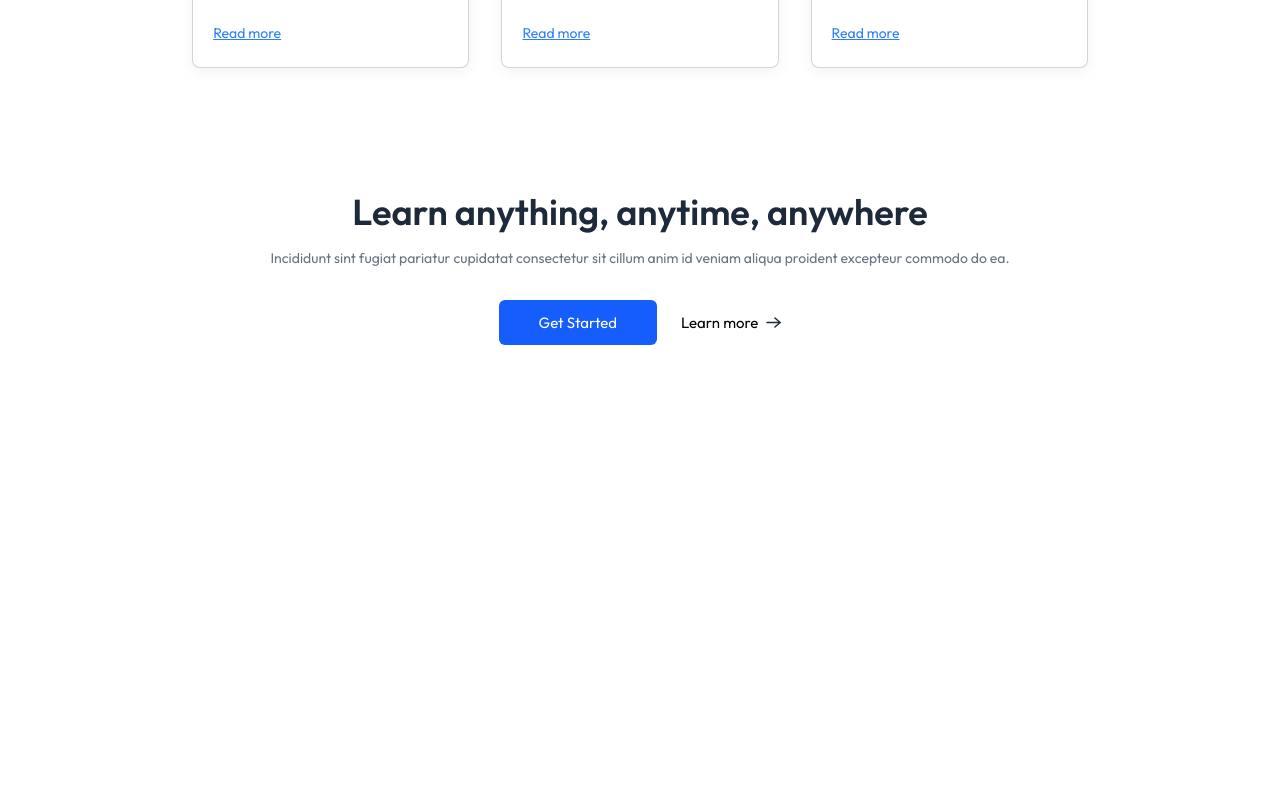
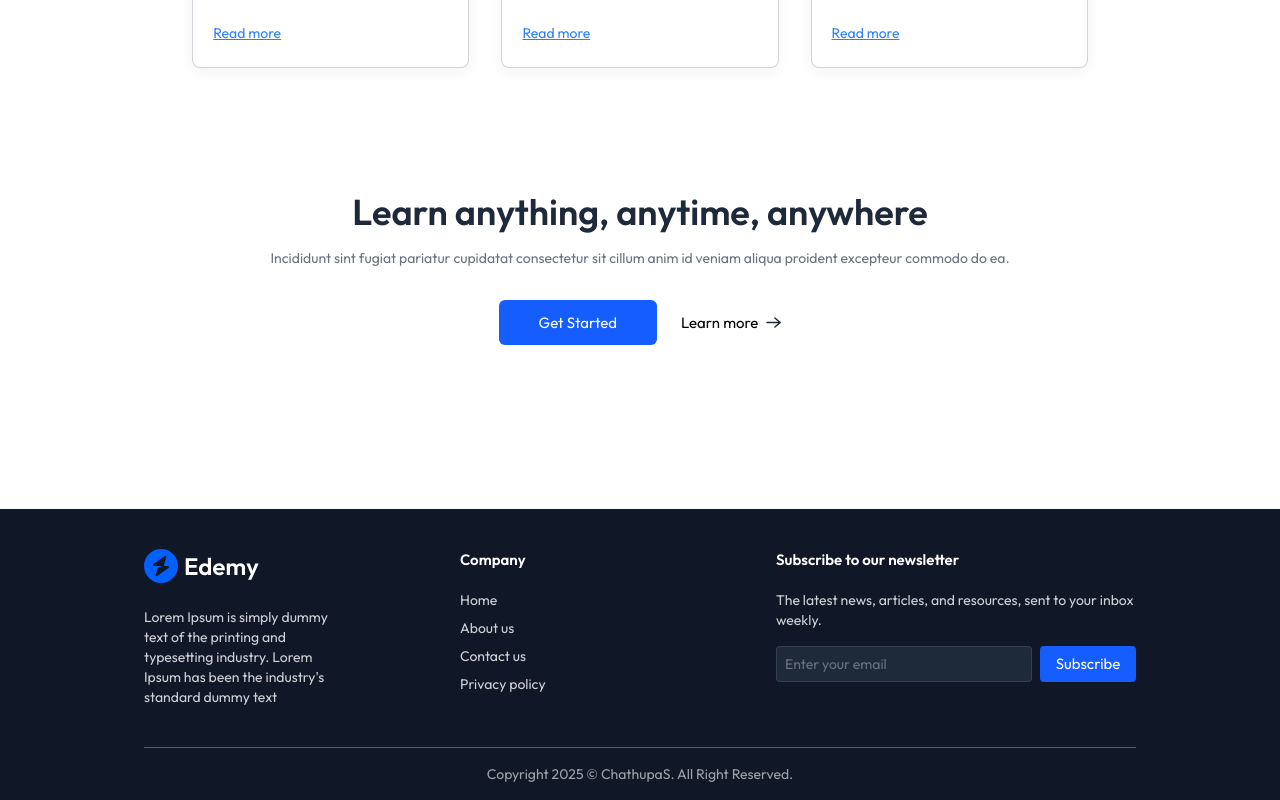
Before and after one commit to ChathupaS/SriLearnAcademy, a React (Vite) app in the folder client/: page / in a window 1280 px wide. Shown: the part 2208-3008 px from the top of the page. Before the commit the page ends 2649 px from the top, so only its background shows below. Built offline with nearby package versions, Linux system fonts and the light colour scheme; no server answers; a web font is replaced by a local one.

Commit message:
home page

```diff
--- a/client/src/components/student/Footer.tsx
+++ b/client/src/components/student/Footer.tsx
@@ -1,8 +1,56 @@
+import { assets } from "../../assets/assets";
+
 const Footer = () => {
   return (
-    <div>
-      <h1>Footer</h1>
-    </div>
+    <footer className="bg-gray-900 md:px-36 text-left w-full mt-10">
+      <div className="flex flex-col md:flex-row items-start px-8 md:px-0 justify-center gap-10 md:gap-32 py-10 border-b border-white/30">
+        <div className="flex flex-col md:items-start items-center w-full">
+          <img src={assets.logo_dark} alt="logo" />
+          <p className="mt-6 text-center md:text-left text-sm text-white/80">
+            Lorem Ipsum is simply dummy text of the printing and typesetting
+            industry. Lorem Ipsum has been the industry's standard dummy text
+          </p>
+        </div>
+        <div className="flex flex-col md:items-start items-center w-full">
+          <h2 className="font-semibold text-white mb-5">Company</h2>
+          <ul className="flex md:flex-col w-full justify-between text-sm text-white/80 md:space-y-2">
+            <li>
+              <a href="#">Home</a>
+            </li>
+            <li>
+              <a href="#">About us</a>
+            </li>
+            <li>
+              <a href="#">Contact us</a>
+            </li>
+            <li>
+              <a href="#">Privacy policy</a>
+            </li>
+          </ul>
+        </div>
+        <div className="hidden md:flex flex-col items-start w-full">
+          <h2 className="font-semibold text-white mb-5">
+            Subscribe to our newsletter
+          </h2>
+          <p className="text-sm text-white/80">
+            The latest news, articles, and resources, sent to your inbox weekly.
+          </p>
+          <div className="flex items-center gap-2 pt-4">
+            <input
+              type="email"
+              placeholder="Enter your email"
+              className="border border-gray-500/30 bg-gray-800 text-gray-500 placeholder-gray-500 outline-none w-64 h-9 rounded px-2 text-sm"
+            />
+            <button className="bg-blue-600 w-24 h-9 text-white rounded">
+              Subscribe
+            </button>
+          </div>
+        </div>
+      </div>
+      <p className="py-4 text-center text-xs md:text-sm text-white/60">
+        Copyright 2025 © ChathupaS. All Right Reserved.
+      </p>
+    </footer>
   );
 };
 
--- a/client/src/pages/student/Home.tsx
+++ b/client/src/pages/student/Home.tsx
@@ -1,6 +1,7 @@
 import CallToAction from "../../components/student/CallToAction";
 import Companies from "../../components/student/Companies";
 import CoursesSection from "../../components/student/CoursesSection";
+import Footer from "../../components/student/Footer";
 import Hero from "../../components/student/Hero";
 import TestimonialsSection from "../../components/student/TestimonialsSection";
 
@@ -12,6 +13,7 @@
       <CoursesSection />
       <TestimonialsSection />
       <CallToAction />
+      <Footer />
     </div>
   );
 };
```
